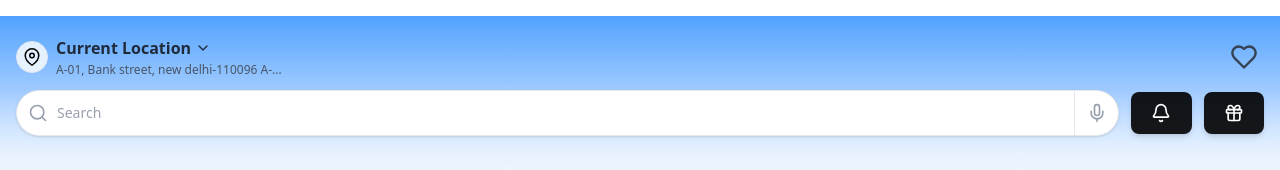
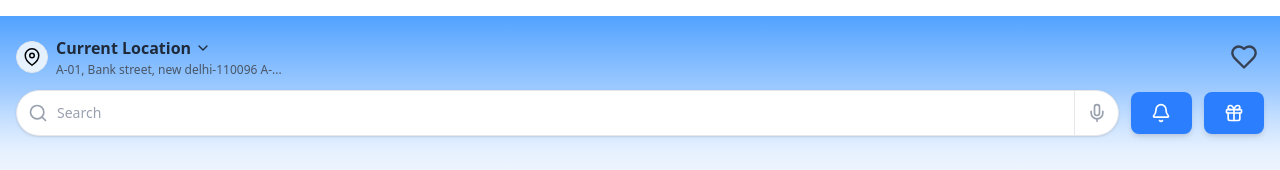
Before and after one commit to LayBalar2311/Fronted_lay, a React (Vite) app: page / in a window 1280 px wide. Shown: the top 170 px of the page. Built offline with nearby package versions, Linux system fonts and the light colour scheme.

Commit message:
style: enhance notification and gift buttons with stronger blue styling

```diff
--- a/src/components/Home/SearchBar/SearchBar.jsx
+++ b/src/components/Home/SearchBar/SearchBar.jsx
@@ -33,15 +33,17 @@ const SearchBar = () => {
 
         <div className="flex ml-3 space-x-3">
           <button
-            className="p-2 rounded-full bg-black/90 border border-gray-700 text-white shadow-md"
+            className="p-2 rounded-full bg-blue-500 !bg-blue-500 border border-blue-600 text-white shadow-md"
             onClick={toggleNotification}
+            style={{ backgroundColor: '#3b82f6' }} /* Adding inline style for stronger override */
           >
             <Bell className="h-5 w-5" />
           </button>
 
           <button
-            className="p-2 rounded-full bg-black/90 border border-gray-700 text-white shadow-md"
+            className="p-2 rounded-full bg-blue-500 !bg-blue-500 border border-blue-600 text-white shadow-md"
             onClick={() => navigate("/special-offers")}
+            style={{ backgroundColor: '#3b82f6' }} /* Adding inline style for stronger override */
           >
             <Gift className="h-5 w-5" />
           </button>
```
